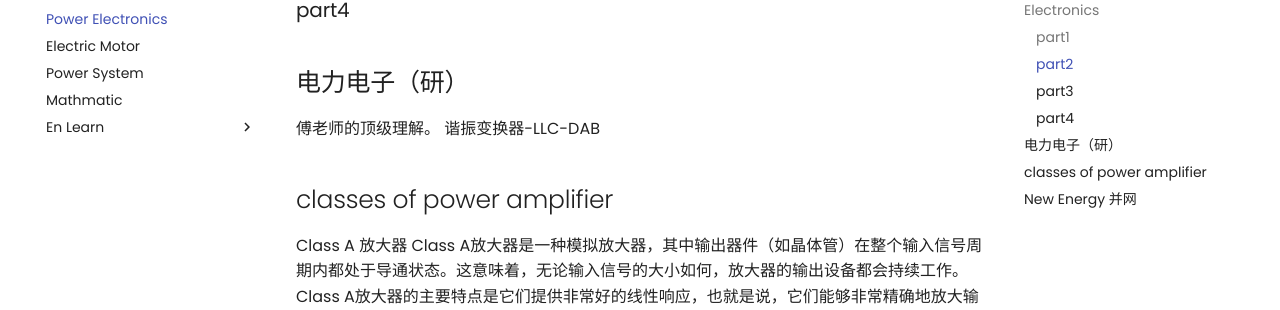
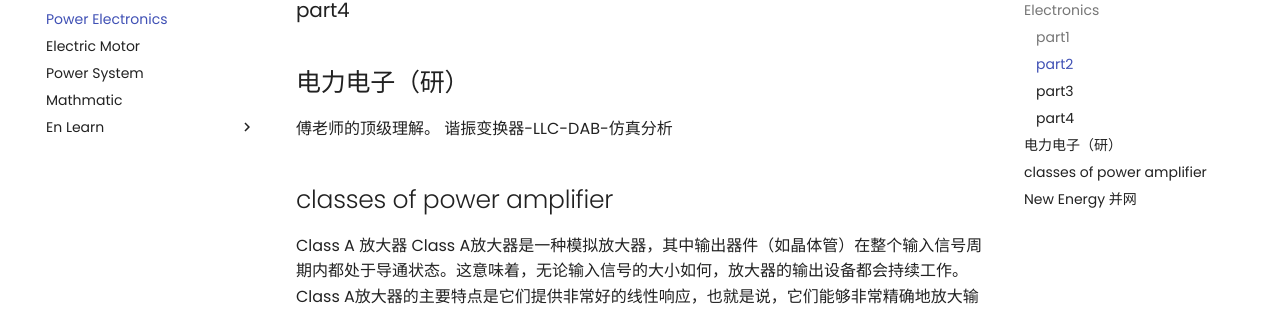
Before and after one commit to Pengyu-Jin/Pengyu-Jin.github.io, an MkDocs documentation site: the page built from docs/major/Power Electronics/PE.md, in a window 1280 px wide and 900 px high, scrolled down 585 px. Shown: the part 143-453 px from the top of the window. Built offline with MkDocs 1.6.1 and Material for MkDocs 9.7.7, drawn with Linux system fonts in a browser that asks for light colours; comment, search, counter and statistics services are not loaded.

Commit message:
20240827

```diff
--- a/docs/major/Power Electronics/PE.md
+++ b/docs/major/Power Electronics/PE.md
@@ -16,7 +16,7 @@ The differences between the linear and switching methods:
 
 ## 电力电子（研）
 傅老师的顶级理解。
-谐振变换器-LLC-DAB
+谐振变换器-LLC-DAB-仿真分析
 
 ## classes of power amplifier
 
```
